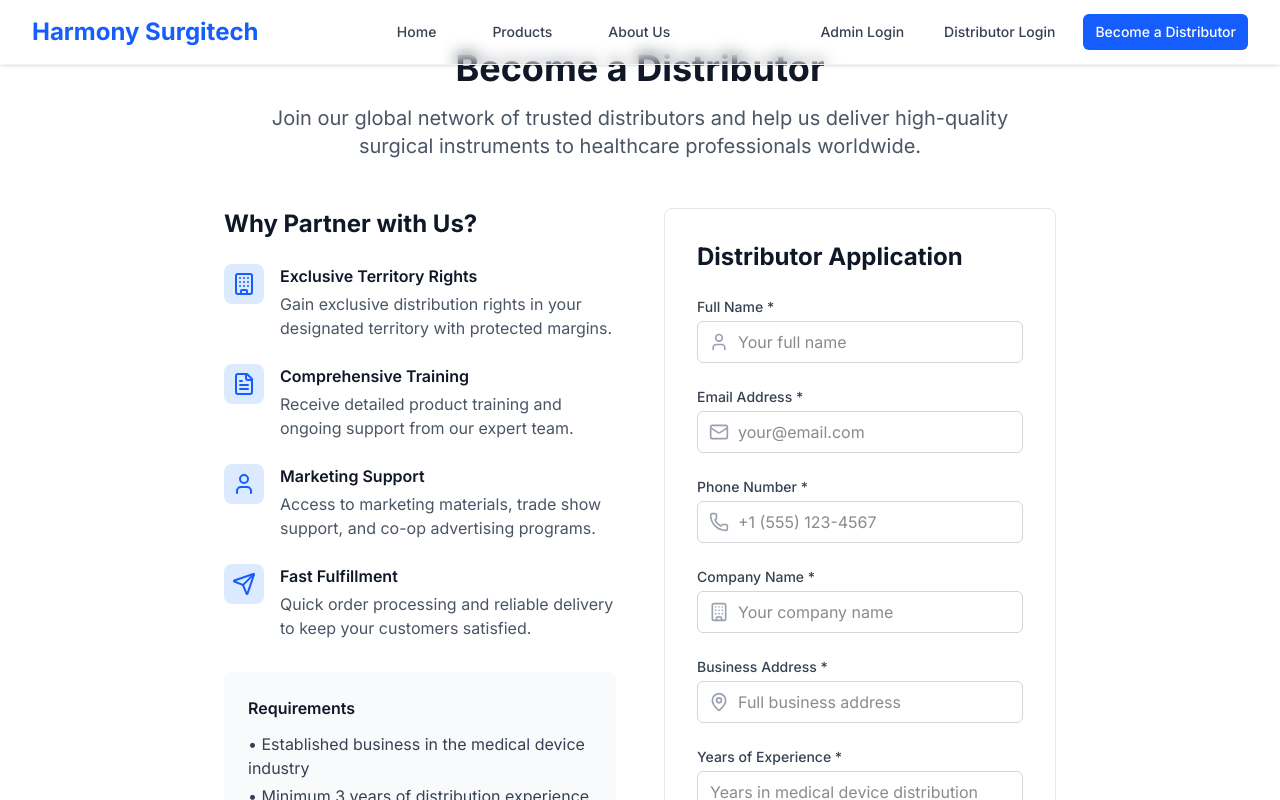
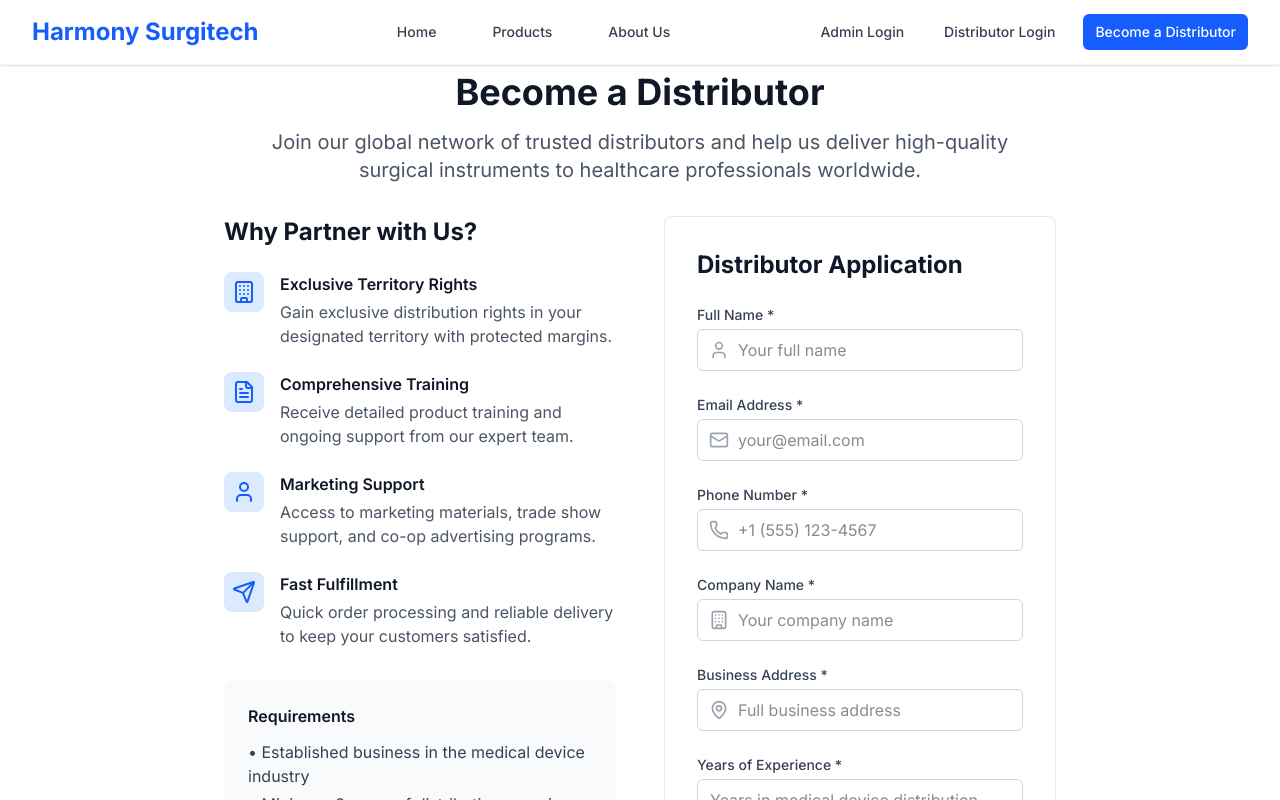
Before and after one commit to imramkrishna/CRM-System, a Next.js app in the folder frontend/: page /become-distributor in a window 1280 px wide. Shown: the top 800 px of the page. Built offline with nearby package versions, Linux system fonts and the light colour scheme.

Commit message:
fixed distributor page

```diff
--- a/frontend/src/app/become-distributor/page.tsx
+++ b/frontend/src/app/become-distributor/page.tsx
@@ -38,7 +38,7 @@ export default function BecomeDistributorPage() {
     if (isSubmitted) {
         return (
             <Layout>
-                <div className="py-12">
+                <div className="py-8 mt-4">
                     <div className="max-w-3xl mx-auto px-4 sm:px-6 lg:px-8 text-center">
                         <div className="bg-green-100 rounded-full w-16 h-16 flex items-center justify-center mx-auto mb-6">
                             <Send className="h-8 w-8 text-green-600" />
@@ -67,10 +67,10 @@ export default function BecomeDistributorPage() {
 
     return (
         <Layout>
-            <div className="py-12">
+            <div className="py-14 mt-4">
                 <div className="max-w-4xl mx-auto px-4 sm:px-6 lg:px-8">
                     {/* Header */}
-                    <div className="text-center mb-12">
+                    <div className="text-center mb-8">
                         <h1 className="text-4xl font-bold text-gray-900 mb-4">
                             Become a Distributor
                         </h1>
--- a/frontend/src/components/layout/Layout.tsx
+++ b/frontend/src/components/layout/Layout.tsx
@@ -10,7 +10,7 @@ const Layout: React.FC<LayoutProps> = ({ children }) => {
     return (
         <div className="min-h-screen bg-white layout-container">
             <Header />
-            <main className="pt-24"> {/* Increased padding to prevent overlap */}
+            <main className="pt-28"> {/* Increased padding to prevent overlap */}
                 {children}
             </main>
             <Footer />
```
